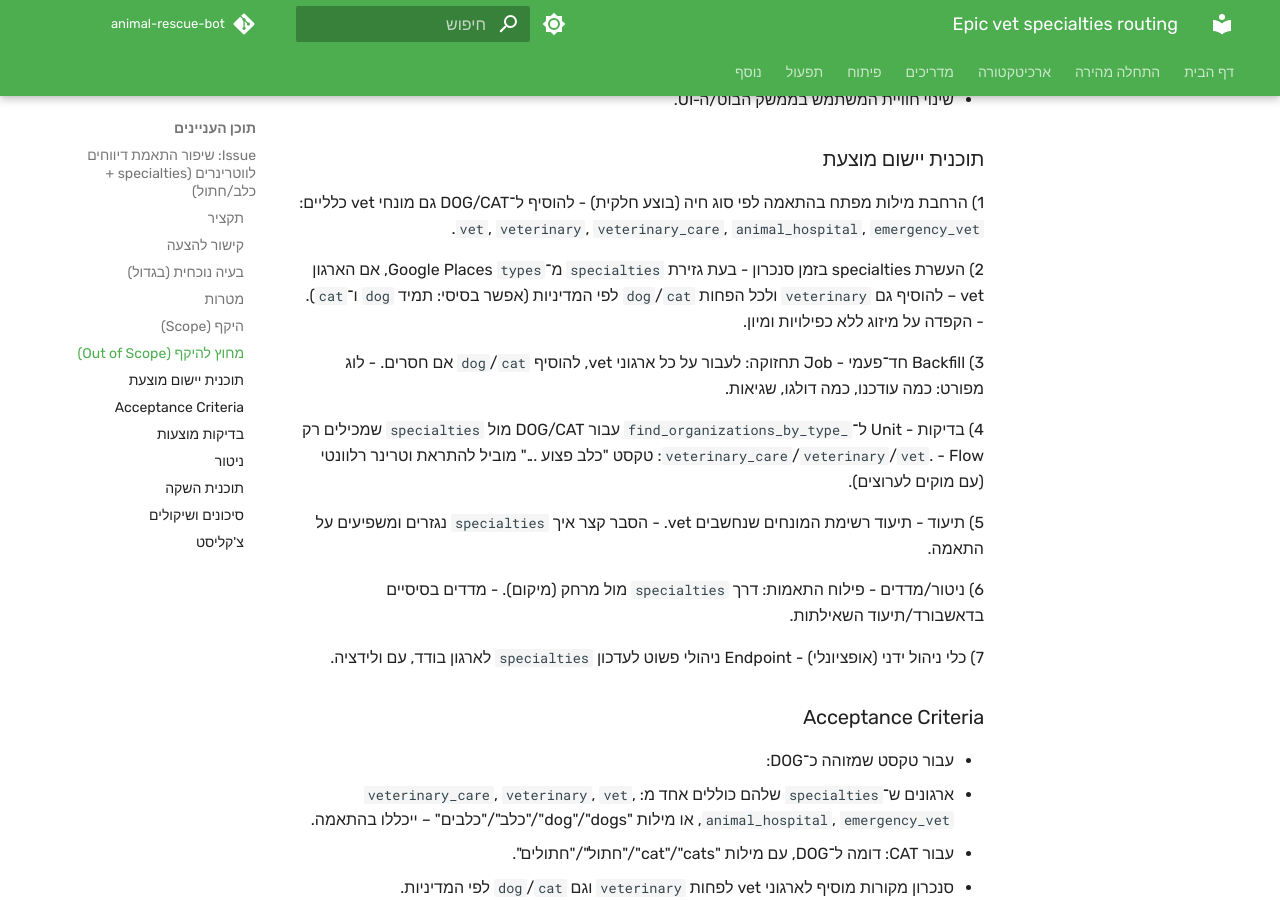
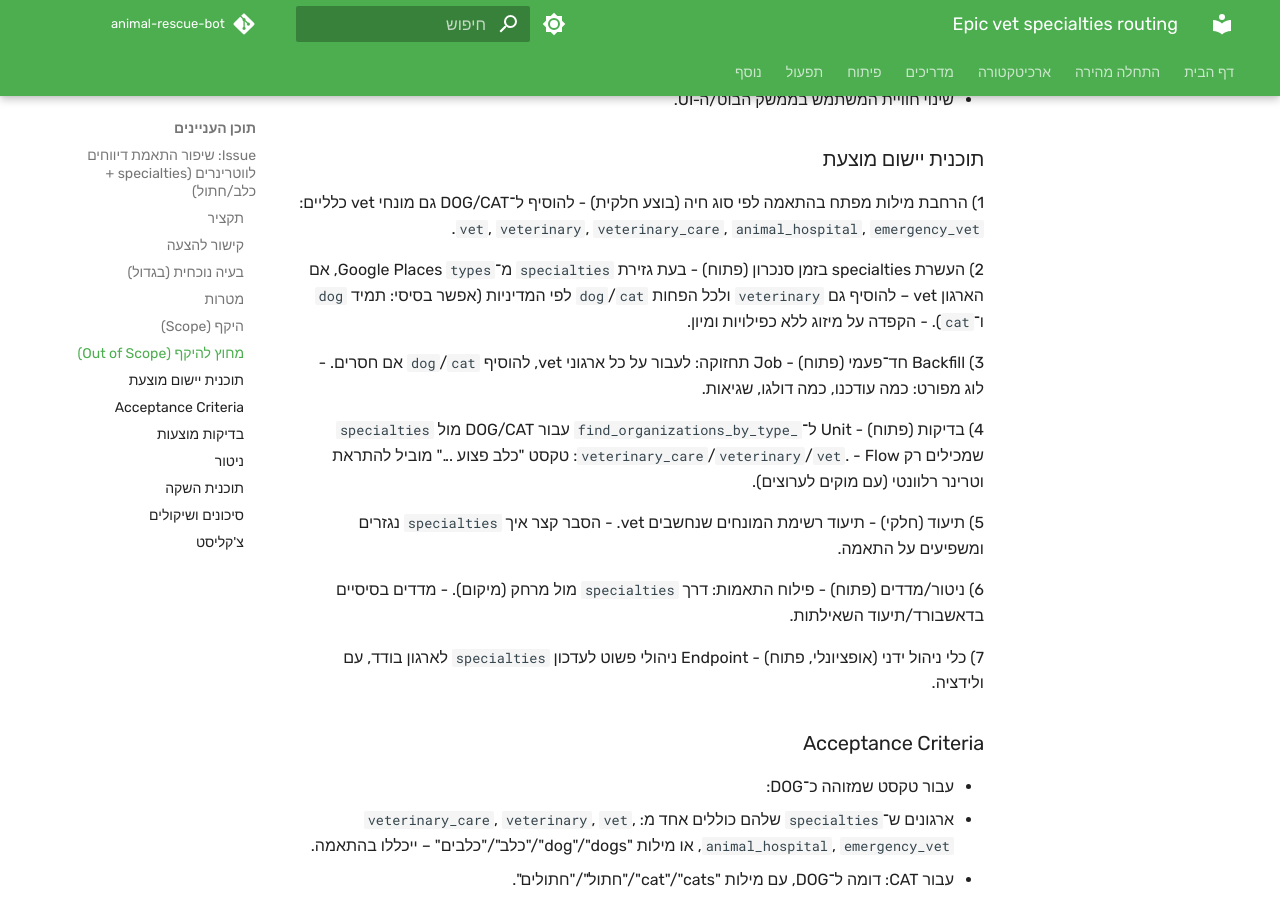
Before and after one commit to amirbiron/Animals-rescue, an MkDocs documentation site: the page built from docs/issues/epic-vet-specialties-routing.md, in a window 1280 px wide and 900 px high, scrolled down 1162 px. Built offline with MkDocs 1.6.1 and Material for MkDocs 9.7.7, drawn with Linux system fonts in a browser that asks for light colours; comment, search, counter and statistics services are not loaded; some of the changed text lies outside the part shown.

```diff
--- a/docs/issues/epic-vet-specialties-routing.md
+++ b/docs/issues/epic-vet-specialties-routing.md
@@ -30,27 +30,27 @@
 1) הרחבת מילות מפתח בהתאמה לפי סוג חיה (בוצע חלקית)
    - להוסיף ל־DOG/CAT גם מונחי vet כלליים: `vet`, `veterinary`, `veterinary_care`, `animal_hospital`, `emergency_vet`.
 
-2) העשרת specialties בזמן סנכרון
+2) העשרת specialties בזמן סנכרון (פתוח)
    - בעת גזירת `specialties` מ־Google Places `types`, אם הארגון vet – להוסיף גם `veterinary` ולכל הפחות `dog`/`cat` לפי המדיניות (אפשר בסיסי: תמיד `dog` ו־`cat`).
    - הקפדה על מיזוג ללא כפילויות ומיון.
 
-3) Backfill חד־פעמי
+3) Backfill חד־פעמי (פתוח)
    - Job תחזוקה: לעבור על כל ארגוני vet, להוסיף `dog`/`cat` אם חסרים.
    - לוג מפורט: כמה עודכנו, כמה דולגו, שגיאות.
 
-4) בדיקות
+4) בדיקות (פתוח)
    - Unit ל־`_find_organizations_by_type` עבור DOG/CAT מול `specialties` שמכילים רק `veterinary_care`/`veterinary`/`vet`.
    - Flow: טקסט "כלב פצוע ..." מוביל להתראת וטרינר רלוונטי (עם מוקים לערוצים).
 
-5) תיעוד
+5) תיעוד (חלקי)
    - תיעוד רשימת המונחים שנחשבים vet.
    - הסבר קצר איך `specialties` נגזרים ומשפיעים על התאמה.
 
-6) ניטור/מדדים
+6) ניטור/מדדים (פתוח)
    - פילוח התאמות: דרך `specialties` מול מרחק (מיקום).
    - מדדים בסיסיים בדאשבורד/תיעוד השאילתות.
 
-7) כלי ניהול ידני (אופציונלי)
+7) כלי ניהול ידני (אופציונלי, פתוח)
    - Endpoint ניהולי פשוט לעדכון `specialties` לארגון בודד, עם ולידציה.
 
 ### Acceptance Criteria
```
Also changed, not shown: other parts of docs/issues/epic-vet-specialties-routing.md (+3 -0 lines), README.md (+1 -1 lines), docs/architecture.md (+6 -2 lines), 1 other file.
